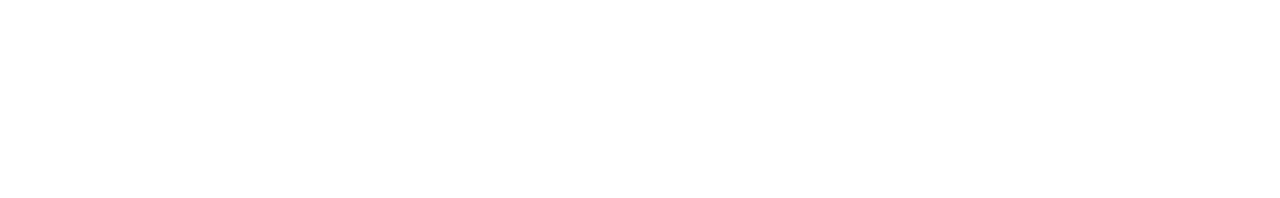
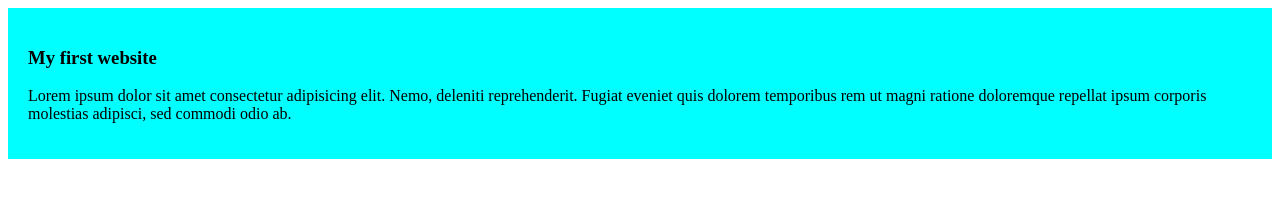
Before and after one commit to ehsanulferdous/my-simple-website, a plain HTML site: page index.html in a window 1280 px wide. Drawn offline with Linux system fonts and the light colour scheme.

Commit message:
added the first update

```diff
--- a/index.html
+++ b/index.html
@@ -5,10 +5,16 @@
     <meta charset="UTF-8">
     <meta name="viewport" content="width=device-width, initial-scale=1.0">
     <title>My simple website</title>
+    <link rel="stylesheet" href="styles/blog.css">
 </head>
 
 <body>
-
+    <div>
+        <h3>My first website</h3>
+        <p>Lorem ipsum dolor sit amet consectetur adipisicing elit. Nemo, deleniti reprehenderit. Fugiat eveniet quis
+            dolorem temporibus rem ut magni ratione doloremque repellat ipsum corporis molestias adipisci, sed commodi
+            odio ab.</p>
+    </div>
 </body>
 
 </html>
--- /dev/null
+++ b/styles/blog.css
@@ -0,0 +1,5 @@
+div {
+    background-color: aqua;
+    padding: 20px;
+
+}
```
